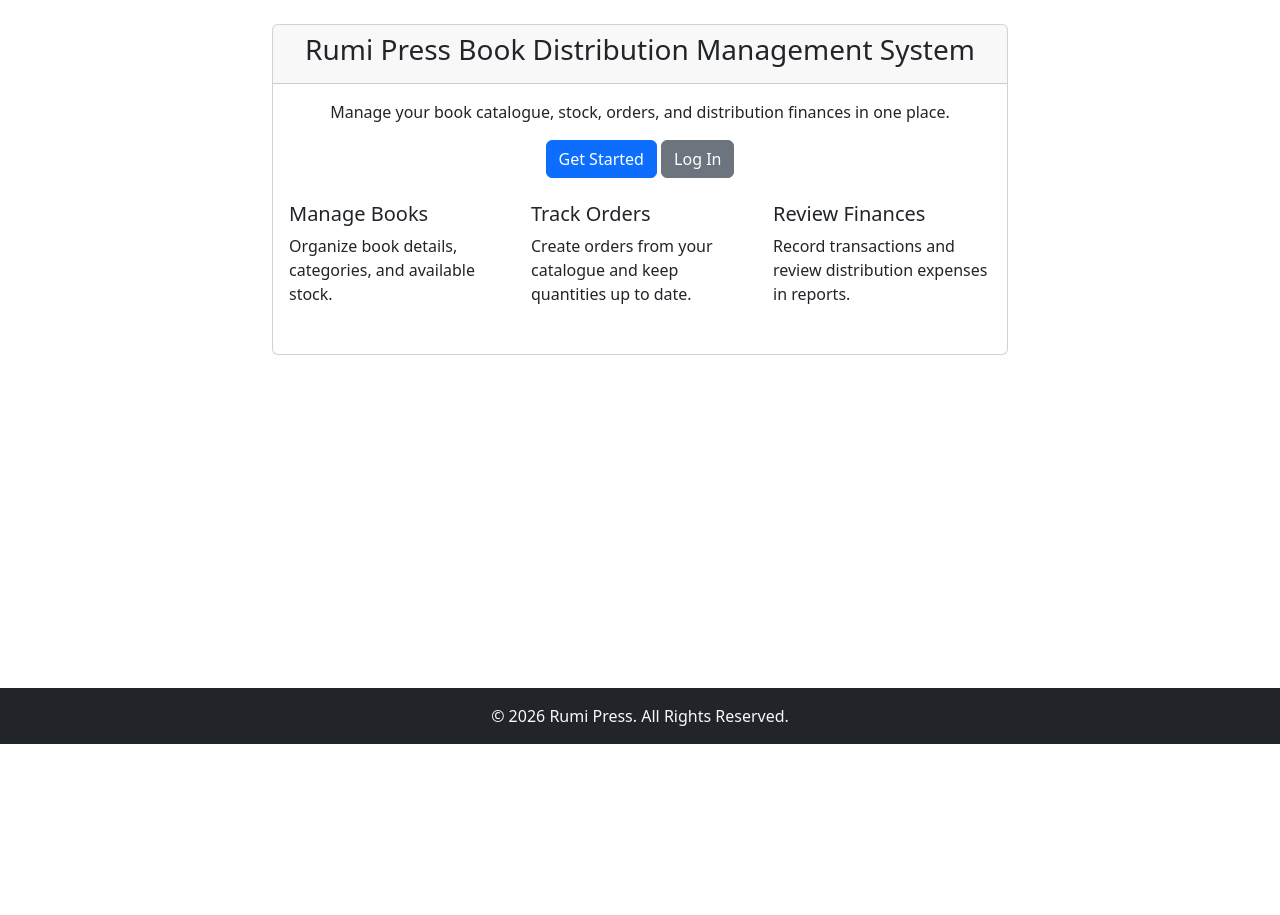
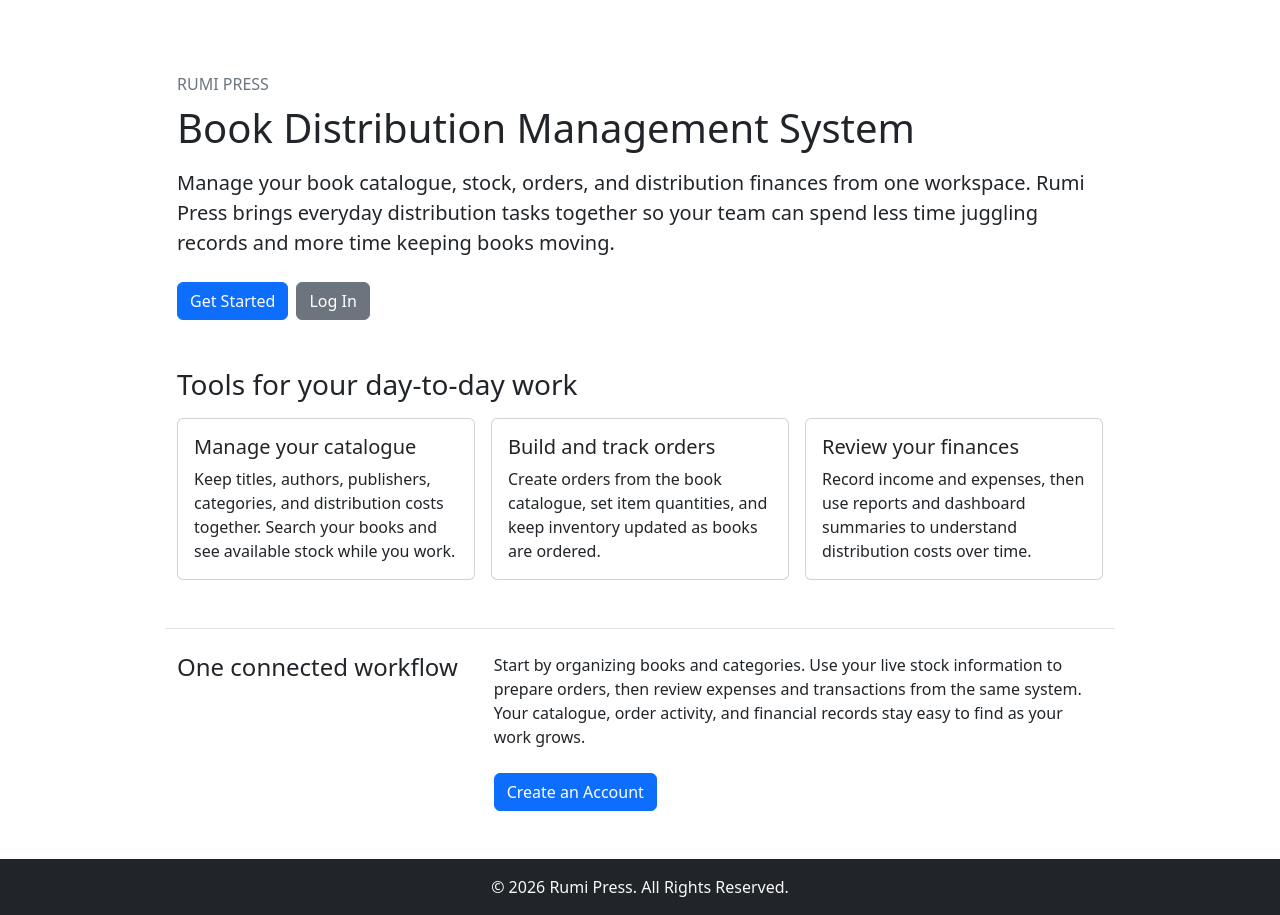
Before and after one commit to hoanggddo/rumi_press, a Django app: page / in a window 1280 px wide. Shown: the part 56-971 px from the top of the page. Before the commit the page ends 800 px from the top, so only its background shows below. Run offline with Django 5.2, Linux system fonts and the light colour scheme.

Commit message:
edit home screen

```diff
--- a/tracker/templates/tracker/intro.html
+++ b/tracker/templates/tracker/intro.html
@@ -1,35 +1,54 @@
 {% extends 'tracker/layout.html' %}
 {% block content %}
 <section class="mt-4">
-    <div class="container">
+    <div class="container mt-5 mb-5">
         <div class="row justify-content-center">
-            <div class="col-md-8">
-                <div class="card">
-                    <div class="card-header text-center">
-                        <h3>Rumi Press Book Distribution Management System</h3>
+            <div class="col-lg-10">
+                <div class="mb-5">
+                    <p class="text-uppercase text-secondary mb-2">Rumi Press</p>
+                    <h1 class="mb-3">Book Distribution Management System</h1>
+                    <p class="lead">Manage your book catalogue, stock, orders, and distribution finances from one workspace. Rumi Press brings everyday distribution tasks together so your team can spend less time juggling records and more time keeping books moving.</p>
+                    <div class="d-flex flex-wrap gap-2 mt-4">
+                        <a href="{% url 'account_signup' %}" class="btn btn-primary">Get Started</a>
+                        <a href="{% url 'account_login' %}" class="btn btn-secondary">Log In</a>
                     </div>
-                    <div class="card-body">
-                        <p class="card-text text-center">Manage your book catalogue, stock, orders, and distribution finances in one place.</p>
+                </div>
 
-                        <div class="text-center mb-4">
-                            <a href="{% url 'account_signup' %}" class="btn btn-primary">Get Started</a>
-                            <a href="{% url 'account_login' %}" class="btn btn-secondary">Log In</a>
-                        </div>
-
-                        <div class="row">
-                            <div class="col-md-4 mb-3">
-                                <h5>Manage Books</h5>
-                                <p>Organize book details, categories, and available stock.</p>
-                            </div>
-                            <div class="col-md-4 mb-3">
-                                <h5>Track Orders</h5>
-                                <p>Create orders from your catalogue and keep quantities up to date.</p>
-                            </div>
-                            <div class="col-md-4 mb-3">
-                                <h5>Review Finances</h5>
-                                <p>Record transactions and review distribution expenses in reports.</p>
+                <h2 class="h3 mb-3">Tools for your day-to-day work</h2>
+                <div class="row g-3">
+                    <div class="col-md-4">
+                        <div class="card h-100">
+                            <div class="card-body">
+                                <h3 class="h5 card-title">Manage your catalogue</h3>
+                                <p class="card-text">Keep titles, authors, publishers, categories, and distribution costs together. Search your books and see available stock while you work.</p>
                             </div>
                         </div>
+                    </div>
+                    <div class="col-md-4">
+                        <div class="card h-100">
+                            <div class="card-body">
+                                <h3 class="h5 card-title">Build and track orders</h3>
+                                <p class="card-text">Create orders from the book catalogue, set item quantities, and keep inventory updated as books are ordered.</p>
+                            </div>
+                        </div>
+                    </div>
+                    <div class="col-md-4">
+                        <div class="card h-100">
+                            <div class="card-body">
+                                <h3 class="h5 card-title">Review your finances</h3>
+                                <p class="card-text">Record income and expenses, then use reports and dashboard summaries to understand distribution costs over time.</p>
+                            </div>
+                        </div>
+                    </div>
+                </div>
+
+                <div class="row mt-5 pt-4 border-top">
+                    <div class="col-md-4">
+                        <h2 class="h4">One connected workflow</h2>
+                    </div>
+                    <div class="col-md-8">
+                        <p>Start by organizing books and categories. Use your live stock information to prepare orders, then review expenses and transactions from the same system. Your catalogue, order activity, and financial records stay easy to find as your work grows.</p>
+                        <a href="{% url 'account_signup' %}" class="btn btn-primary mt-2">Create an Account</a>
                     </div>
                 </div>
             </div>
```
